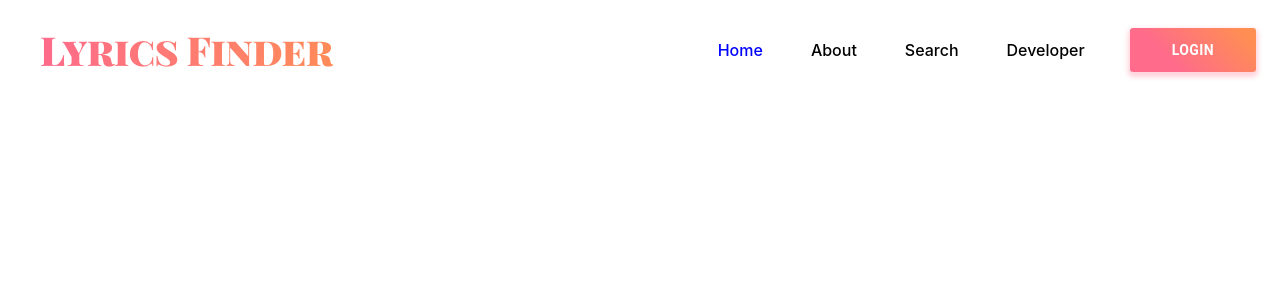
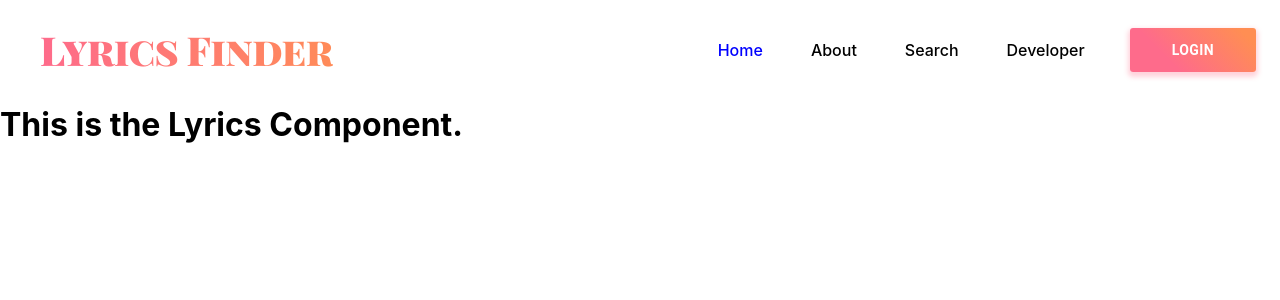
Before and after one commit to gagangaur/react-lyrics-app, a React (Create React App) app: page /lyrics/1 in a window 1280 px wide. Shown: the top 300 px of the page. Built offline with nearby package versions, Linux system fonts and the light colour scheme; no server answers.

Commit message:
pushing changes

```diff
--- a/src/App.js
+++ b/src/App.js
@@ -2,7 +2,8 @@ import React, { Fragment } from "react";
 import Navbar from "./components/Navbar";
 import { Provider } from "./components/Context";
 import { StylesProvider } from "@material-ui/styles";
-import { BrowserRouter as Router } from "react-router-dom";
+import { BrowserRouter as Router, Switch, Route } from "react-router-dom";
+import Lyrics from "./components/Lyrics";
 
 export default function App() {
   return (
@@ -11,6 +12,9 @@ export default function App() {
         <Fragment>
           <StylesProvider injectFirst>
             <Navbar />
+            <Switch>
+              <Route exact path="/lyrics/:id" component={Lyrics} />
+            </Switch>
           </StylesProvider>
         </Fragment>
       </Router>
--- /dev/null
+++ b/src/components/Lyrics.js
@@ -0,0 +1,9 @@
+import React from "react";
+
+export default function Lyrics() {
+  return (
+    <div>
+      <h1>This is the Lyrics Component.</h1>
+    </div>
+  );
+}
--- a/src/components/Navbar.js
+++ b/src/components/Navbar.js
@@ -2,6 +2,7 @@ import React from "react";
 import styled from "styled-components";
 import { makeStyles } from "@material-ui/core/styles";
 import AppBar from "@material-ui/core/AppBar";
+import Lyrics from "../components/Lyrics";
 import Toolbar from "@material-ui/core/Toolbar";
 import Button from "@material-ui/core/Button";
 import Typography from "@material-ui/core/Typography";
@@ -68,19 +69,19 @@ const AppBarr = styled(AppBar)`
   background-color: #ffffff;
   box-shadow: None;
 `;
-const useStyles = makeStyles(theme => ({
+const useStyles = makeStyles((theme) => ({
   root: {
     marginTop: "1rem",
     flexGrow: 1,
-    width: "100%"
+    width: "100%",
   },
   menuButton: {
-    marginRight: theme.spacing(2)
+    marginRight: theme.spacing(2),
   },
   title: {
     marginLeft: "1em",
-    flexGrow: 1
-  }
+    flexGrow: 1,
+  },
 }));
 
 export default function Navbar() {
@@ -90,6 +91,7 @@ export default function Navbar() {
       <div className={classes.root}>
         <AppBarr position="relative">
           <Toolbar>
+            {/* top left logo text */}
             <div className={classes.title}>
               <Typographyy
                 variant="h1"
@@ -98,10 +100,11 @@ export default function Navbar() {
                 Lyrics Finder
               </Typographyy>
             </div>
+            {/* top right links */}
             <NavLink
               to="/"
               style={{
-                color: "blue"
+                color: "blue",
               }}
             >
               Home
@@ -120,6 +123,7 @@ export default function Navbar() {
         <Route exact path="/" component={Main} />
         <Route exact path="/about" component={About} />
         <Route exact path="/search" component={Search} />
+        {/* <Route exact path="/lyrics/:id" component={Lyrics} /> */}
       </Switch>
     </Router>
   );
--- a/src/components/Track.js
+++ b/src/components/Track.js
@@ -38,7 +38,10 @@ export default function Track(props) {
               <Button size="large" color="secondary">
                 Share
               </Button>{" "}
-              <Link to="/search" style={{ textDecoration: "none" }}>
+              <Link
+                to={`lyrics/${track.track_id}`}
+                style={{ textDecoration: "none" }}
+              >
                 <Button size="large" color="secondary">
                   Show Lyrics
                 </Button>{" "}
```
Also changed, not shown: src/components/About.js (+8 -7 lines), 1 other file (tests, documents, lock files or other folders).
